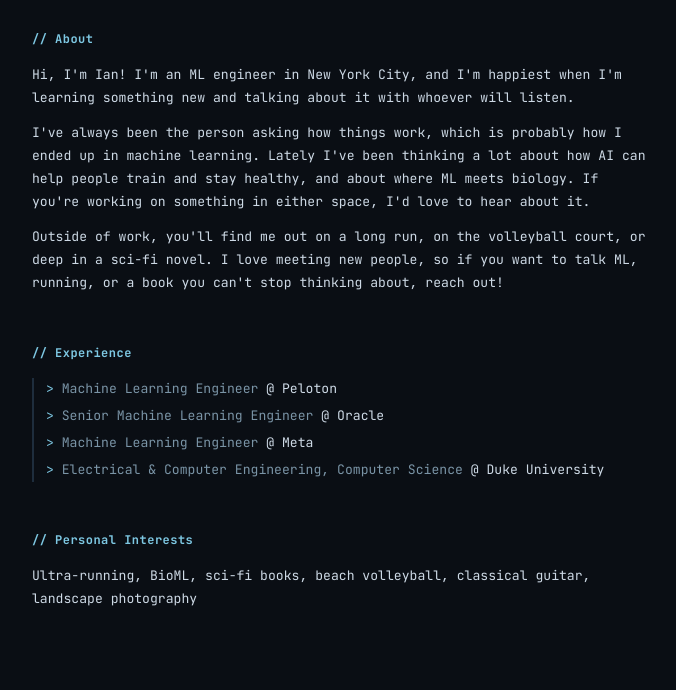
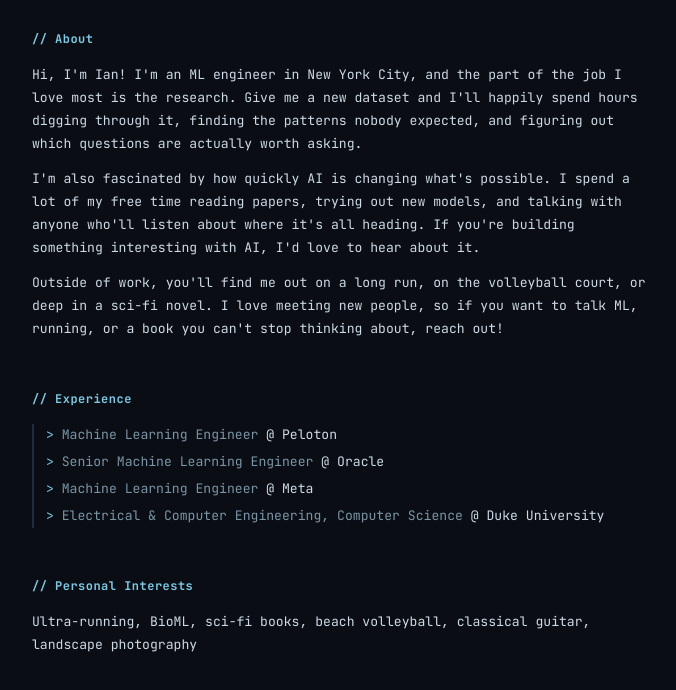
Before and after one commit to ian-hanus/personal-website, a plain HTML site: page index.html in a window 1280 px wide. Shown: the part 186-876 px from the top of the page, without its empty margins (298-974 px from the left). Drawn offline with Linux system fonts and the light colour scheme.

Commit message:
Refocus about on ML research and AI
Co-Authored-By: Claude Opus 5.5 <noreply@anthropic.com>
Claude-Session: https://claude.ai/code/session_01WgV4fg7Zn21oyoBiq2NvcH

```diff
--- a/index.html
+++ b/index.html
@@ -27,8 +27,8 @@
 
   <section id="about">
     <h2>// About</h2>
-    <p>Hi, I'm Ian! I'm an ML engineer in New York City, and I'm happiest when I'm learning something new and talking about it with whoever will listen.</p>
-    <p>I've always been the person asking how things work, which is probably how I ended up in machine learning. Lately I've been thinking a lot about how AI can help people train and stay healthy, and about where ML meets biology. If you're working on something in either space, I'd love to hear about it.</p>
+    <p>Hi, I'm Ian! I'm an ML engineer in New York City, and the part of the job I love most is the research. Give me a new dataset and I'll happily spend hours digging through it, finding the patterns nobody expected, and figuring out which questions are actually worth asking.</p>
+    <p>I'm also fascinated by how quickly AI is changing what's possible. I spend a lot of my free time reading papers, trying out new models, and talking with anyone who'll listen about where it's all heading. If you're building something interesting with AI, I'd love to hear about it.</p>
     <p>Outside of work, you'll find me out on a long run, on the volleyball court, or deep in a sci-fi novel. I love meeting new people, so if you want to talk ML, running, or a book you can't stop thinking about, reach out!</p>
   </section>
 
```
